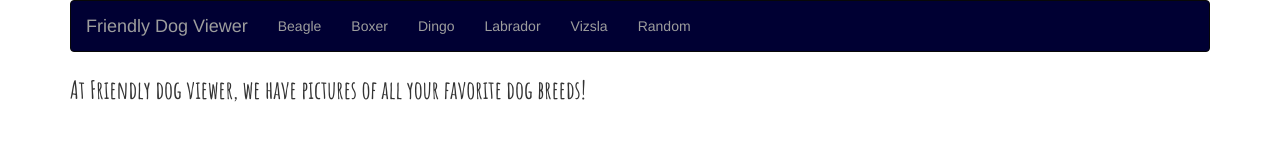
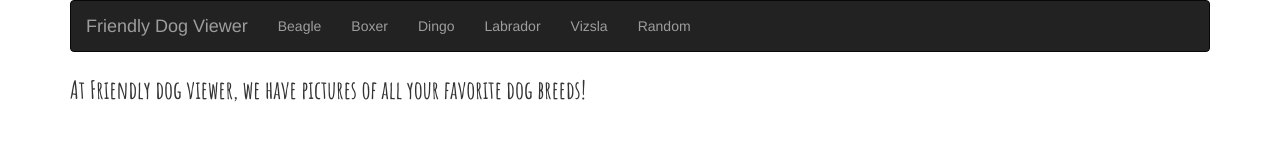
Before and after one commit to SalvatoreSantamaria/dogs, a plain HTML site: page index.html in a window 1280 px wide. Drawn offline with nearby package versions, Linux system fonts and the light colour scheme; no server answers.

Commit message:
Changed navbar color back to default dark grey

```diff
--- a/style.css
+++ b/style.css
@@ -5,10 +5,6 @@ body {
 p {
   font-family: 'Amatic SC', cursive;
   font-size: 25px;
-}
-
-.navbar {
-  background-color:#000033;
 }
 
 .container {
```
